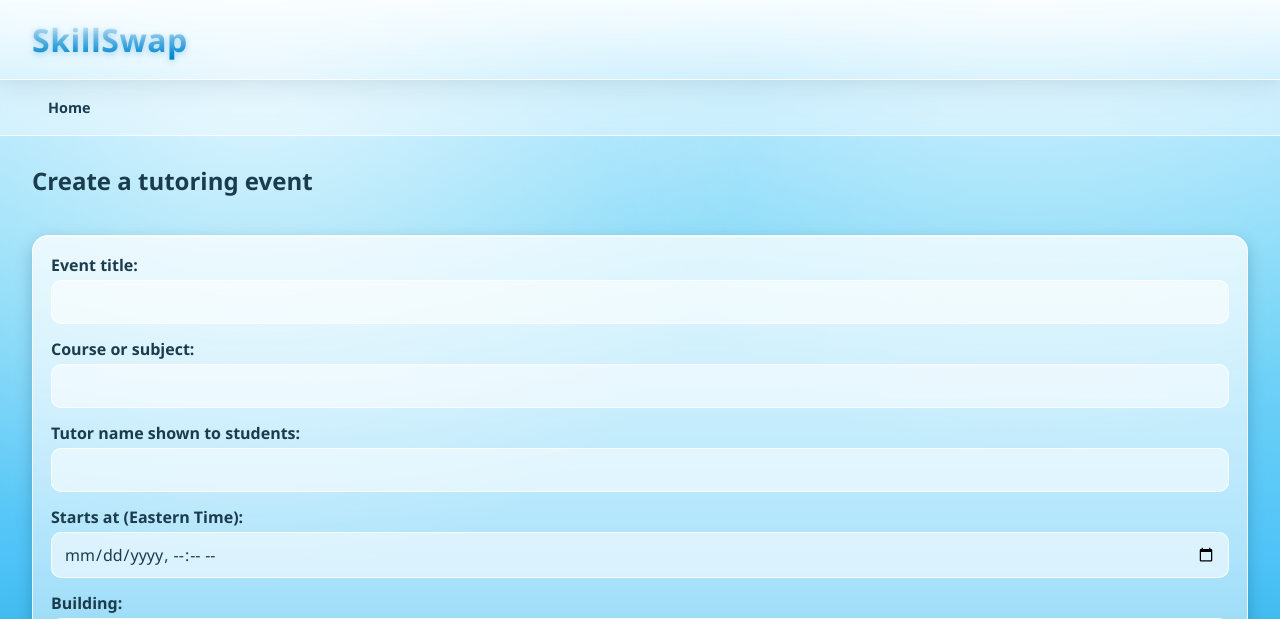
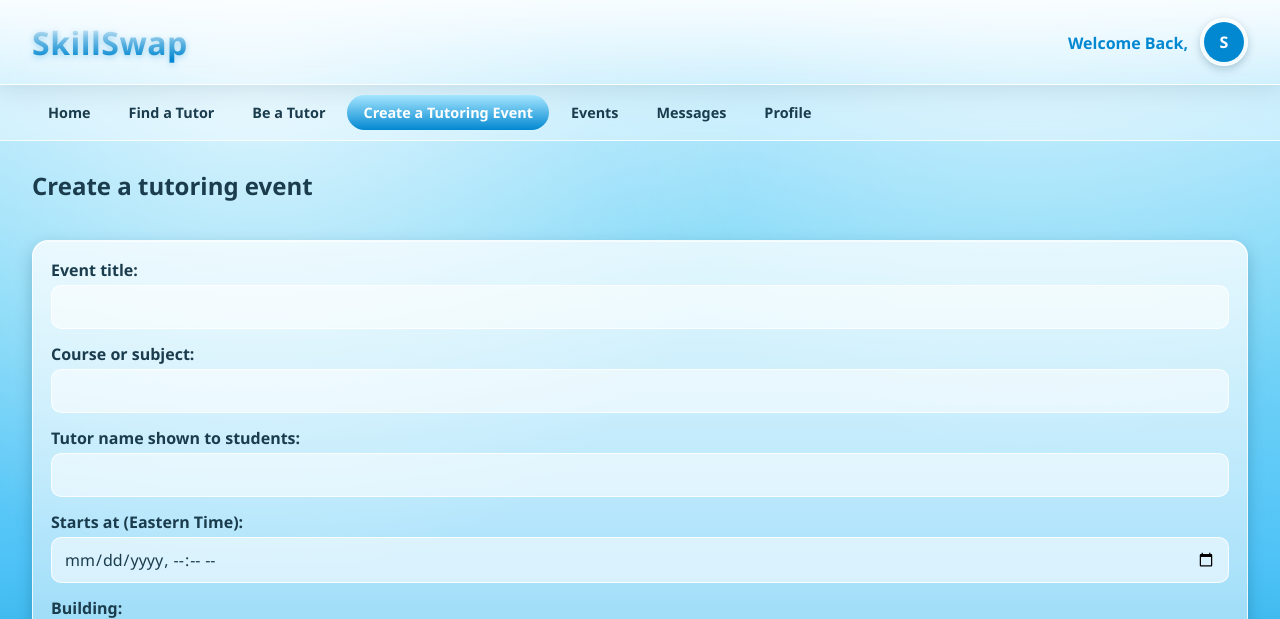
Before and after one commit to alexkg913/SkillSwap, a Django app: page /events/new/ in a window 1280 px wide. Shown: the top 619 px of the page. Run offline with Django 5.2, Linux system fonts and the light colour scheme; the visitor is signed in with stand-in values (Sample User, id 1); data comes from the database, SQL or seed files in the repository.

Commit message:
styling and consistency changes

```diff
--- a/events/templates/events/event_form.html
+++ b/events/templates/events/event_form.html
@@ -13,11 +13,40 @@
     <div class="page">
 
         <header>
-            <h1><strong>SkillSwap</strong></h1>
+
+            <h1>
+                <strong>SkillSwap</strong>
+            </h1>
+
+            <section class="log-in">
+                {% if request.user.is_authenticated %}
+                <p class="welcome-message"> Welcome Back, </p>
+                <a class="profile-link" href="{% url 'user_profile:profile' %}" aria-label="View your profile">
+                    {% if request.user.profile.avatar %}
+                    <img class="profile-link__avatar" src="{{ request.user.profile.avatar.url }}" alt="">
+                    {% else %}
+                    <span class="profile-link__avatar profile-link__fallback" aria-hidden="true">{{ request.user.first_name|first|upper|default:"?" }}</span>
+                    {% endif %}
+                </a>
+                {% else %}
+                <a class="sign-in" href="{% url 'login' %}">Sign In</a>
+                <a class="register" href="{% url 'user_register' %}">Register</a>
+                {% endif %}
+            </section>
+
+
         </header>
 
         <nav>
             <a href="{% url 'home:index' %}">Home</a>
+            <a href="{% url 'events:find_tutor' %}">Find a Tutor</a>
+            <a href="{% url 'events:be_tutor' %}">Be a Tutor</a>
+            <a href="{% url 'events:create' %}"
+            {% if request.resolver_match.view_name == 'events:create' %}aria-current="page"{% endif %}
+            >Create a Tutoring Event</a>
+            <a href="{% url 'events:saved_events' %}">Events</a>
+            <a href="{% url 'inbox' %}">Messages</a>
+            <a href="{% url 'user_profile:profile' %}">Profile</a>
         </nav>
 
         <main>
--- a/home/static/home/css/style.css
+++ b/home/static/home/css/style.css
@@ -4,7 +4,8 @@
   --sky-blue: #4fc3f7;
   --deep-blue: #0288d1;
   --aqua: #0e8168;
-  --leaf-green: #578b1b;
+  --leaf-green: #97cf58;
+  --leafy-green: #3e5c1c;
   --glass-white: rgba(255, 255, 255, 0.55);
   --glass-border: rgba(255, 255, 255, 0.8);
   --text-dark: #1a3c4d;
--- a/home/templates/home/index.html
+++ b/home/templates/home/index.html
@@ -145,7 +145,7 @@
                                     <form method="post" action="{% url 'events:save' event.id %}">
                                         {% csrf_token %}
                                         <button type="submit"
-                                                class="{% if event.is_saved %}event-action-active{% endif %}"
+                                                class="{% if event.is_saved %}event-action-active{% else %}event-action-default{% endif %}"
                                                 aria-pressed="{{ event.is_saved|yesno:'true,false' }}">
                                             SAVE
                                         </button>
@@ -154,7 +154,7 @@
                                     <form method="post" action="{% url 'events:rsvp' event.id %}">
                                         {% csrf_token %}
                                         <button type="submit"
-                                                class="{% if event.is_going %}event-action-active{% endif %}"
+                                                class="{% if event.is_going %}event-action-active{% else %}event-action-default{% endif %}"
                                                 aria-pressed="{{ event.is_going|yesno:'true,false' }}">
                                             RSVP
                                         </button>
```
Also changed, not shown: other parts of home/static/home/css/style.css (+28 -7 lines).
